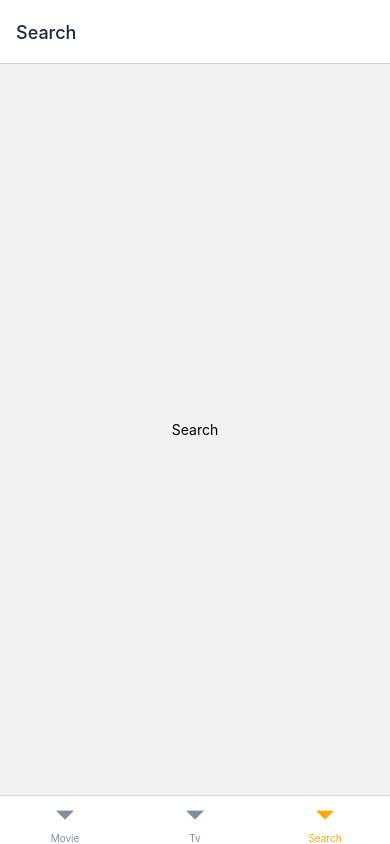
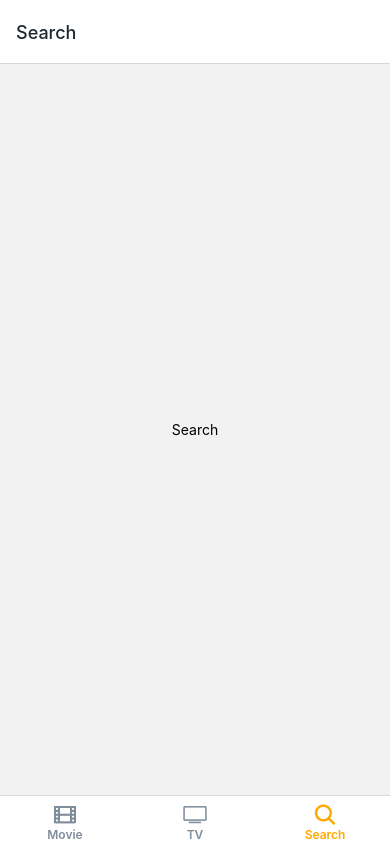
Before and after one commit to proxima2182/practice-react-native, a React Native app: screen / in a window 390 px wide. Built offline with nearby package versions, Linux system fonts and the light colour scheme.

Commit message:
Do(Practice) : Tab Navigation - apply icon

```diff
--- a/navigation/Tabs.js
+++ b/navigation/Tabs.js
@@ -1,9 +1,10 @@
 import {createBottomTabNavigator} from "@react-navigation/bottom-tabs";
 import Movie from "../screens/Movie";
 import Search from "../screens/Search";
-import Tv from "../screens/Tv";
+import TV from "../screens/TV";
 import {useColorScheme} from "react-native";
 import {GRAY_COLOR_DARK, GRAY_COLOR_LIGHT, NAV_BACKGROUND_DARK, YELLOW_COLOR_DARK, YELLOW_COLOR_LIGHT} from "../colors";
+import {Ionicons} from "@expo/vector-icons"
 
 const Tab = createBottomTabNavigator();
 
@@ -22,11 +23,41 @@
             },
             headerTitleStyle: {
                 color: isDark ? 'white' : NAV_BACKGROUND_DARK,
+            },
+            tabBarLabelStyle: {
+                marginBottom: 2,
+                marginTop: -5,
+                fontSize: 12,
+                fontWeight: "600"
             }
         }}>
-        <Tab.Screen name="Movie" component={Movie}/>
-        <Tab.Screen name="Tv" component={Tv}/>
-        <Tab.Screen name="Search" component={Search}/>
+        <Tab.Screen
+            name="Movie"
+            component={Movie}
+            options={{
+                tabBarIcon: ({focused, color, size}) => (
+                    <Ionicons name={focused ? "film" : "film-outline"} color={color} size={size}/>
+                ),
+            }}
+        />
+        <Tab.Screen
+            name="TV"
+            component={TV}
+            options={{
+                tabBarIcon: ({focused, color, size}) => (
+                    <Ionicons name={focused ? "tv" : "tv-outline"} color={color} size={size}/>
+                ),
+            }}
+        />
+        <Tab.Screen
+            name="Search"
+            component={Search}
+            options={{
+                tabBarIcon: ({focused, color, size}) => (
+                    <Ionicons name={focused ? "search" : "search-outline"} color={color} size={size}/>
+                ),
+            }}
+        />
     </Tab.Navigator>);
 }
 
```
Also changed, not shown: screens/TV.js (renamed from screens/Tv.js).
